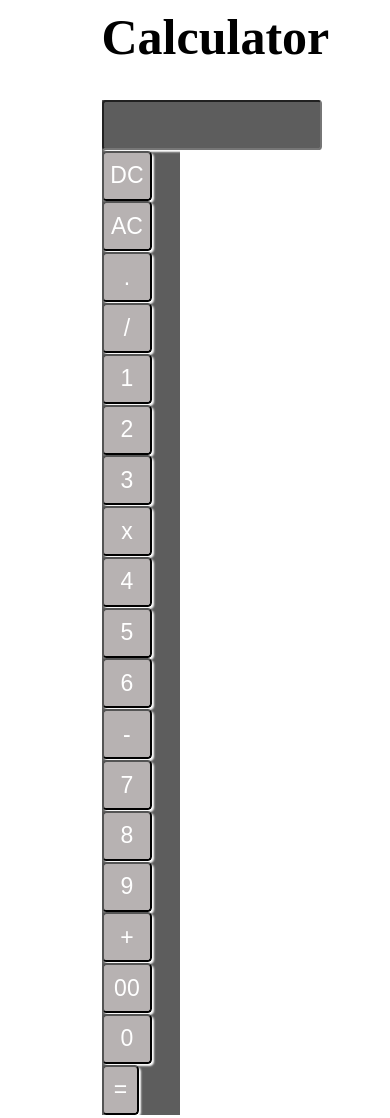
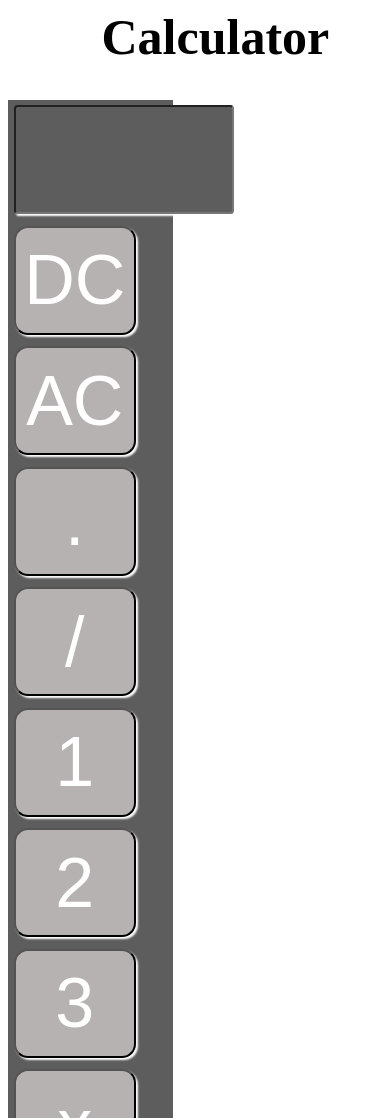
Before and after one commit to himanshutomar114/Calculator, a plain HTML site: page index.html in a window 390 px wide. Shown: the top 1118 px of the page. Drawn offline with Linux system fonts and the light colour scheme.

Commit message:
Update calculator.css

```diff
--- a/calculator.css
+++ b/calculator.css
@@ -34,7 +34,27 @@ input{
     width: 47%;
 }
 @media screen and (max-width:1080px){
-    form{
-        margin-right: 54%;
+ form {
+        background-color: rgb(93, 93, 93);
+        align-items: center;
+        justify-content: center;
+        max-width: 724px;
+        margin-left: 0;
+        max-height: 1144px;
     }
+    input {
+        font-size: 70px;
+        border-radius: 0.2em;
+        background-color: rgb(183, 178, 178);
+        color: white;
+        box-shadow: 2px 2px 2px;
+        padding: 5.5px;
+        margin: 3.5%;
+        height: 109px;
+        width: 122px;
+    }
+    .equal {
+        width: 41%;
+    }
+
 }
```
